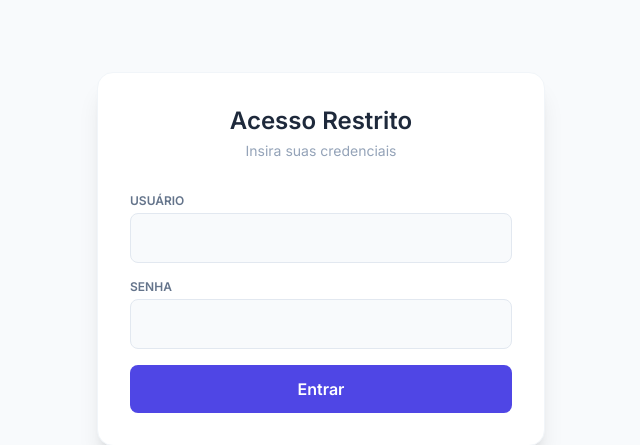
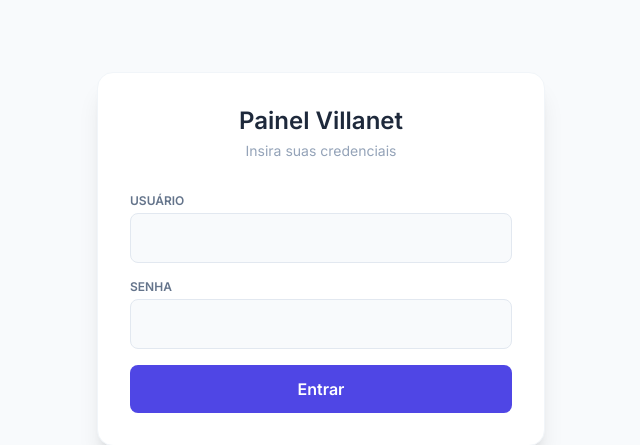
Before and after one commit to vitoroliveira8684/painel-atendimento, a Flask app: page /login in a window 1280 px wide. Shown: the part 141-586 px from the top of the page, without its empty margins (319-959 px from the left). Run offline with Flask 3, Linux system fonts and the light colour scheme; some libraries are stand-ins or nearby versions.

Commit message:
Atualizando Título da login page

```diff
--- a/templates/login.html
+++ b/templates/login.html
@@ -10,7 +10,7 @@
 <body class="bg-slate-50 h-screen flex items-center justify-center p-4">
     <div class="bg-white w-full max-w-md rounded-2xl shadow-xl p-8 border border-slate-100">
         <div class="text-center mb-8">
-            <h1 class="text-2xl font-bold text-slate-800">Acesso Restrito</h1>
+            <h1 class="text-2xl font-bold text-slate-800">Painel Villanet</h1>
             <p class="text-slate-400 text-sm mt-1">Insira suas credenciais</p>
         </div>
         {% if erro %}
```
